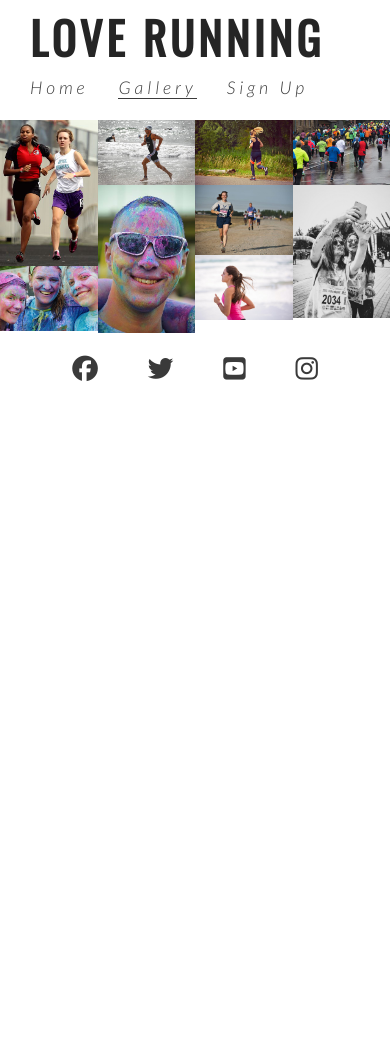
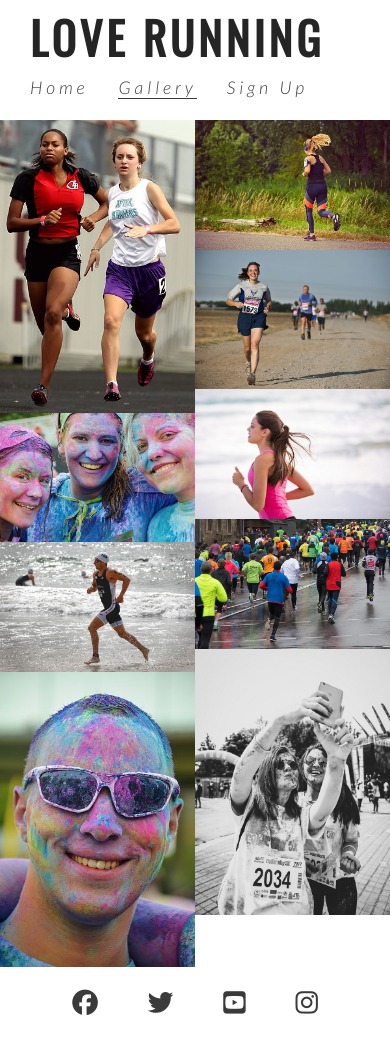
Before and after one commit to Matex600/love-running-matt, a plain HTML site: page gallery.html in a window 390 px wide. Before the commit the page ends 844 px from the top, so only its background shows below. Drawn offline with nearby package versions, Linux system fonts and the light colour scheme.

Commit message:
style gallery for responsive design

```diff
--- a/assets/css/style.css
+++ b/assets/css/style.css
@@ -322,4 +322,16 @@ text-align: center;
          padding: 0 20px;
 
     }
+
+    #photos {
+        column-count: 3;
+    }
 }
+
+/* for small screen 800px and down */
+
+@media screen and (max-width: 800px) {
+    #photos {
+        column-count: 2;
+    }
+}
```
